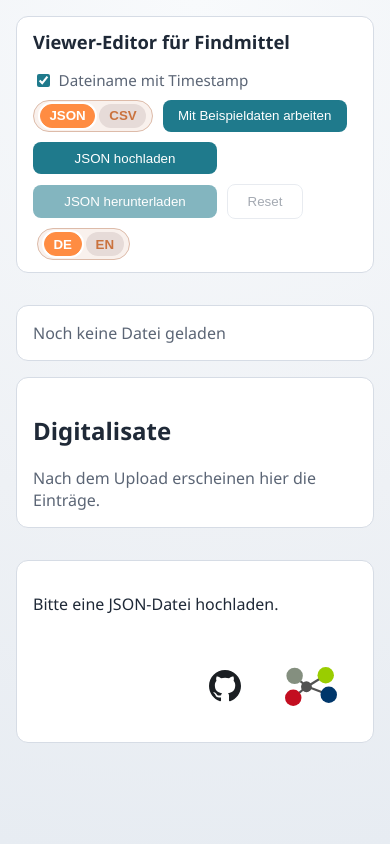
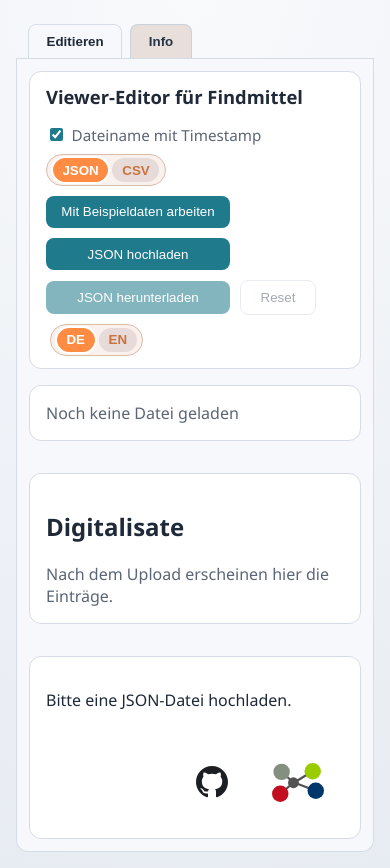
Before and after one commit to bua-dns/viewer-editor-minimal, a Vue app: page / in a window 390 px wide. Before the commit the page ends 844 px from the top, so only its background shows below. Built offline with nearby package versions, Linux system fonts and the light colour scheme.

Commit message:
add top-level edit and info tab layout

```diff
--- a/src/App.vue
+++ b/src/App.vue
@@ -13,6 +13,10 @@ import LightboxModal from './components/LightboxModal.vue'
 import ToolbarPanel from './components/ToolbarPanel.vue'
 import ListPanel from './components/ListPanel.vue'
 import Identity from './components/footer/Identity.vue'
+import InfoPanel from './components/InfoPanel.vue'
+
+const tabs = ['edit', 'info']
+const activeTab = ref('edit')
 
 const {
   rawItems,
@@ -124,6 +128,44 @@ function hasListImageFailed(uid) {
   return failedListImages.value.has(uid)
 }
 
+function setActiveTab(tab) {
+  activeTab.value = tab
+}
+
+function onTabKeydown(event, tab) {
+  const currentIndex = tabs.indexOf(tab)
+  if (currentIndex === -1) return
+
+  if (event.key === 'ArrowRight') {
+    event.preventDefault()
+    setActiveTab(tabs[(currentIndex + 1) % tabs.length])
+    return
+  }
+
+  if (event.key === 'ArrowLeft') {
+    event.preventDefault()
+    setActiveTab(tabs[(currentIndex - 1 + tabs.length) % tabs.length])
+    return
+  }
+
+  if (event.key === 'Home') {
+    event.preventDefault()
+    setActiveTab(tabs[0])
+    return
+  }
+
+  if (event.key === 'End') {
+    event.preventDefault()
+    setActiveTab(tabs[tabs.length - 1])
+    return
+  }
+
+  if (event.key === 'Enter' || event.key === ' ') {
+    event.preventDefault()
+    setActiveTab(tab)
+  }
+}
+
 const {
   selectedFilteredIndex,
   canGoPrevious,
@@ -220,7 +262,47 @@ watch(
 
 <template>
   <div class="app-shell">
-    <header class="topbar">
+    <section class="app-tab-sheet">
+      <nav class="app-tabs" role="tablist" aria-label="App Bereiche">
+        <button
+          id="tab-edit"
+          type="button"
+          class="app-tab-btn"
+          role="tab"
+          aria-controls="panel-edit"
+          :aria-selected="activeTab === 'edit'"
+          :tabindex="activeTab === 'edit' ? 0 : -1"
+          :class="{ active: activeTab === 'edit' }"
+          @click="setActiveTab('edit')"
+          @keydown="onTabKeydown($event, 'edit')"
+        >
+          Editieren
+        </button>
+        <button
+          id="tab-info"
+          type="button"
+          class="app-tab-btn"
+          role="tab"
+          aria-controls="panel-info"
+          :aria-selected="activeTab === 'info'"
+          :tabindex="activeTab === 'info' ? 0 : -1"
+          :class="{ active: activeTab === 'info' }"
+          @click="setActiveTab('info')"
+          @keydown="onTabKeydown($event, 'info')"
+        >
+          Info
+        </button>
+      </nav>
+
+      <main
+        v-if="activeTab === 'edit'"
+        id="panel-edit"
+        class="content-grid tab-sheet-panel"
+        role="tabpanel"
+        aria-labelledby="tab-edit"
+        :class="{ 'content-grid-selected': !!selectedRawItem }"
+      >
+      <header class="topbar content-grid-topbar content-grid-full">
         <h1>{{ appTitle }}</h1>
         <div class="actions">
           <DataTransferControls
@@ -254,7 +336,6 @@ watch(
         </div>
       </header>
 
-    <main class="content-grid" :class="{ 'content-grid-selected': !!selectedRawItem }">
       <ToolbarPanel
         :import-file-name="importFileName"
         :search-query="searchQuery"
@@ -358,6 +439,17 @@ watch(
       </section>
       </main>
 
+      <section
+        v-else
+        id="panel-info"
+        class="info-tab-panel tab-sheet-panel"
+        role="tabpanel"
+        aria-labelledby="tab-info"
+      >
+        <InfoPanel />
+      </section>
+    </section>
+
     <LightboxModal
       :is-open="isLightboxOpen"
       :image-src="lightboxImageSrc"
--- a/src/assets/styles/layout/_index.scss
+++ b/src/assets/styles/layout/_index.scss
@@ -31,13 +31,64 @@
   display: none;
 }
 
+.app-tab-sheet {
+  margin-top: var(--ve-space-2);
+}
+
+.app-tabs {
+  width: 100%;
+  margin: 0;
+  display: flex;
+  align-items: flex-end;
+  gap: var(--ve-space-2);
+  padding: 0 var(--ve-space-3);
+  border-bottom: 1px solid var(--ve-color-border-default);
+}
+
+.app-tab-btn {
+  margin-bottom: -1px;
+  background: color-mix(in srgb, var(--ve-color-secondary) 10%, #e5e7eb);
+  color: #253446;
+  border: 1px solid #c9d2dc;
+  border-bottom-color: transparent;
+  border-radius: 8px 8px 0 0;
+  padding: 0.55rem 1.1rem;
+  font-weight: 600;
+  transition: background-color 140ms ease, color 140ms ease, transform 140ms ease, border-color 140ms ease;
+}
+
+.app-tab-btn:hover {
+  transform: translateY(-1px);
+}
+
+.app-tab-btn.active {
+  background: #f6f8fb;
+  color: var(--ve-color-text-default);
+  border-color: #d6dee8;
+  border-bottom-color: #f6f8fb;
+  box-shadow: 0 -1px 0 #ffffff;
+}
+
+.info-tab-panel {
+  margin-top: 0;
+}
+
+.tab-sheet-panel {
+  margin-top: 0;
+  border: 1px solid var(--ve-color-border-default);
+  border-top: 0;
+  border-radius: 0 0 12px 12px;
+  background: #f6f8fb;
+  padding: var(--ve-space-3);
+}
+
 .content-grid {
-  margin-top: var(--ve-space-4);
   display: grid;
   grid-template-columns: 1fr;
   grid-template-areas:
+    'topbar'
+    'toolbar'
     'userconfig'
-    'toolbar'
     'list'
     'status';
   gap: var(--ve-space-4);
@@ -46,8 +97,9 @@
 .content-grid.content-grid-selected {
   grid-template-columns: 1fr 1fr 2fr;
   grid-template-areas:
+    'topbar topbar topbar'
+    'toolbar toolbar toolbar'
     'userconfig userconfig userconfig'
-    'toolbar toolbar toolbar'
     'list list sidebar'
     'status status status';
 }
@@ -131,8 +183,9 @@
   .content-grid {
     grid-template-columns: 1fr;
     grid-template-areas:
+      'topbar'
+      'toolbar'
       'userconfig'
-      'toolbar'
       'list'
       'sidebar'
       'status';
@@ -168,4 +221,18 @@
   .search-wrap input {
     min-width: 0;
   }
+
+  .app-tabs {
+    justify-content: flex-start;
+    overflow-x: auto;
+    scrollbar-width: thin;
+  }
 }
+
+.content-grid-full {
+  grid-column: 1 / -1;
+}
+
+.content-grid-topbar {
+  grid-area: topbar;
+}
--- /dev/null
+++ b/src/components/InfoPanel.vue
@@ -0,0 +1,52 @@
+<script setup>
+import infoMarkdown from '../assets/texts/info.md?raw'
+
+const lines = infoMarkdown
+  .split('\n')
+  .map((line) => line.trim())
+  .filter(Boolean)
+
+const heading = lines.find((line) => line.startsWith('# '))?.replace('# ', '') || 'Info'
+const steps = lines
+  .filter((line) => /^\d+\.\s/.test(line))
+  .map((line) => line.replace(/^\d+\.\s/, ''))
+const note = lines.find((line) => line.startsWith('Hinweis:')) || ''
+</script>
+
+<template>
+  <article class="info-panel">
+    <h2>{{ heading }}</h2>
+    <ol>
+      <li v-for="step in steps" :key="step">{{ step }}</li>
+    </ol>
+    <p v-if="note" class="info-note">{{ note }}</p>
+  </article>
+</template>
+
+<style scoped lang="scss">
+.info-panel {
+  background: var(--ve-color-surface-panel);
+  border: 1px solid var(--ve-color-border-default);
+  border-radius: 12px;
+  padding: var(--ve-space-4);
+}
+
+h2 {
+  margin: 0 0 var(--ve-space-3);
+  font-size: 1.15rem;
+}
+
+ol {
+  margin: 0;
+  padding-left: 1.2rem;
+}
+
+li + li {
+  margin-top: var(--ve-space-2);
+}
+
+.info-note {
+  margin: var(--ve-space-3) 0 0;
+  color: var(--ve-color-text-soft);
+}
+</style>
```
Lines whose indentation alone changed are shown as unchanged.
